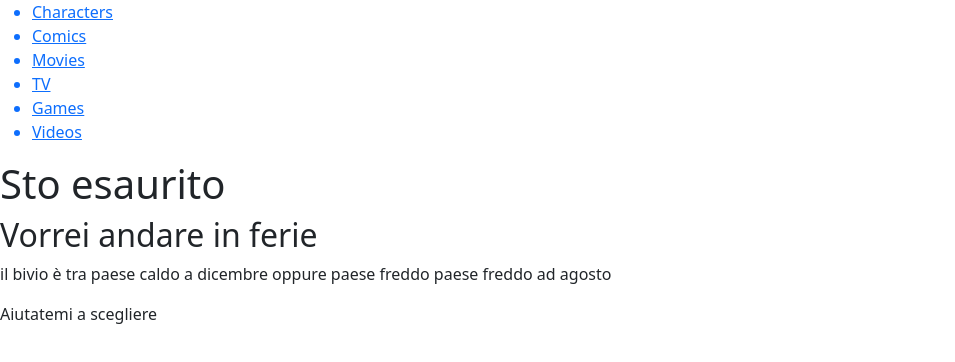
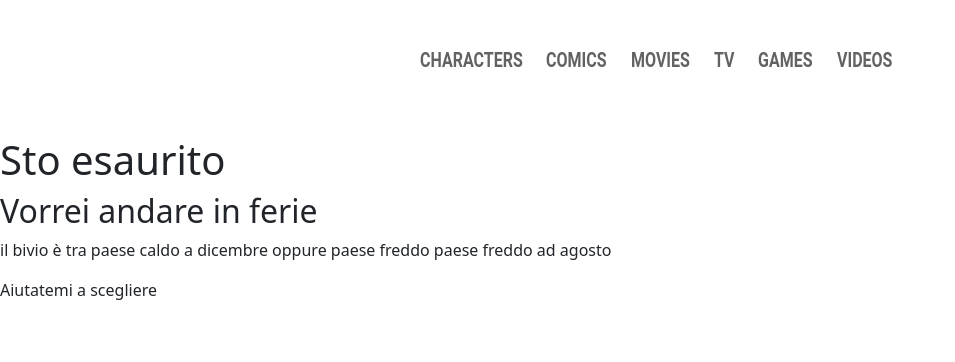
Before and after one commit to MindfulLearner/html-130-group, a plain HTML site: page index.html in a window 1280 px wide. Shown: the whole page, without its empty margins (0-955 px from the left). Drawn offline with nearby package versions, Linux system fonts and the light colour scheme.

Commit message:
Finito Links

```diff
--- a/css/style.css
+++ b/css/style.css
@@ -12,14 +12,22 @@ ul{
     list-style: none;
 }
 
+a{
+    text-decoration: none;
+}
+
 li{
+    font-weight: bold;
     text-transform: uppercase;
     font-family: 'Roboto';
-    color: rgb(32, 32, 32);
+    color: rgba(0, 0, 0, 0.616);
     transform: scaleY(1.3);
+    transition: all 0.2s ease-in-out;
 }
 
-
+li:hover{
+    color: rgb(0, 0, 0);
+}
 
 /* JUMBOTRON */
 
--- a/index.html
+++ b/index.html
@@ -7,15 +7,15 @@
     <!-- Bootstrap -->
     <link href="https://cdn.jsdelivr.net/npm/bootstrap@5.3.3/dist/css/bootstrap.min.css" rel="stylesheet" integrity="sha384-QWTKZyjpPEjISv5WaRU9OFeRpok6YctnYmDr5pNlyT2bRjXh0JMhjY6hW+ALEwIH" crossorigin="anonymous">
     <title>Fumetti</title>
-    <link href="./css/style.css" rel="style" >
+    <link rel="stylesheet" href="css/style.css">
 </head>
 <body>
 
     <!-- header -->
     <header>
         <div class="row">
-            <div class="col-8">
-                <ul>
+            <div class="col-8 m-auto my-5">
+                <ul class="d-flex justify-content-center gap-4">
                     <a href="#">
                         <li>
                             Characters
@@ -48,9 +48,6 @@
                     </a>
                 </ul>
             </div>
-            <div class="col-4">
-
-            </div>
         </div>
     </header>
 
```
